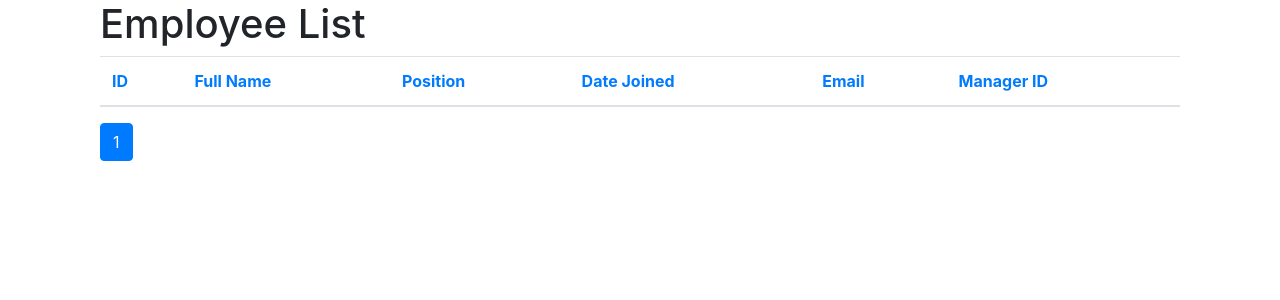
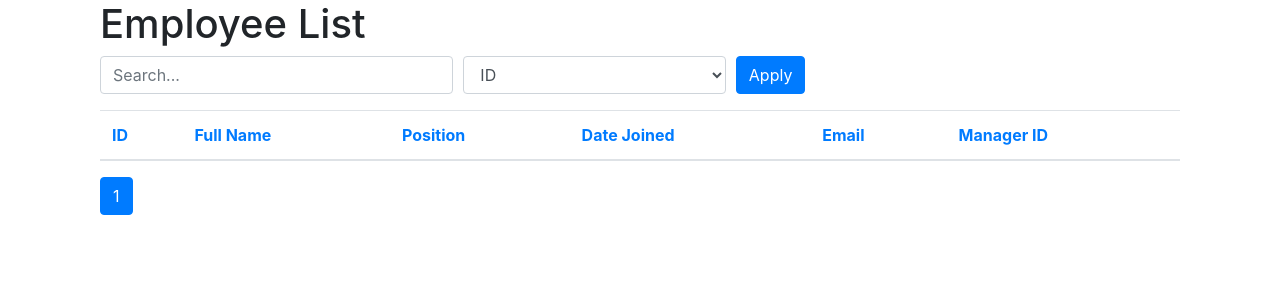
Before and after one commit to OlegBondarUA/employee-hierarchy-django, a Django app: page /employee_list/ in a window 1280 px wide. Shown: the part 56-356 px from the top of the page. Run offline with Django 4.2, Linux system fonts and the light colour scheme; data that the repository does not hold is empty; some libraries are stand-ins or nearby versions.

Commit message:
Updated employee_list view to handle AJAX requests for sorting and searching employees without page reload.

```diff
--- a/employees/views.py
+++ b/employees/views.py
@@ -27,10 +27,17 @@ def load_subordinates(request, employee_id):
 
 def employee_list(request):
     sort_by = request.GET.get('sort_by', 'id')
+    search_query = request.GET.get('search', '')
+
     employees = Employee.objects.all().order_by(sort_by)
+    if search_query:
+        employees = employees.filter(full_name__icontains=search_query)
 
     paginator = Paginator(employees, 50)
     page_number = request.GET.get('page')
     page_obj = paginator.get_page(page_number)
 
+    if request.headers.get('x-requested-with') == 'XMLHttpRequest':
+        return render(request, 'employees/employee_list_ajax.html', {'page_obj': page_obj})
+
     return render(request, 'employees/employee_list.html', {'page_obj': page_obj, 'sort_by': sort_by})
--- a/templates/employees/employee_list.html
+++ b/templates/employees/employee_list.html
@@ -2,7 +2,29 @@
 {% block content %}
 <div class="container">
     <h1>Employee List</h1>
-    <table class="table table-striped">
+
+    <form id="employee-filter-form">
+        <div class="form-row">
+            <div class="form-group col-md-4">
+                <input type="text" class="form-control" id="search-input" placeholder="Search...">
+            </div>
+            <div class="form-group col-md-3">
+                <select class="form-control" id="sort-by-select">
+                    <option value="id">ID</option>
+                    <option value="full_name">Full Name</option>
+                    <option value="position">Position</option>
+                    <option value="date_joined">Date Joined</option>
+                    <option value="email">Email</option>
+                    <option value="manager_id">Manager ID</option>
+                </select>
+            </div>
+            <div class="form-group col-md-2">
+                <button type="submit" class="btn btn-primary">Apply</button>
+            </div>
+        </div>
+    </form>
+
+    <table id="employee-table" class="table table-striped">
         <thead>
             <tr>
                 <th><a href="?sort_by=id">ID</a></th>
@@ -53,4 +75,31 @@
         </ul>
     </nav>
 </div>
+
+<script src="https://code.jquery.com/jquery-3.6.0.min.js"></script>
+<script>
+$(document).ready(function() {
+    $('#employee-filter-form').submit(function(event) {
+        event.preventDefault();
+
+        var searchQuery = $('#search-input').val().trim();
+        var sortBy = $('#sort-by-select').val();
+
+        $.ajax({
+            type: 'GET',
+            url: window.location.href,
+            data: {
+                'search': searchQuery,
+                'sort_by': sortBy
+            },
+            success: function(data) {
+                $('#employee-table tbody').html(data);
+            },
+            error: function() {
+                alert('Error loading employee data.');
+            }
+        });
+    });
+});
+</script>
 {% endblock %}
```
Also changed, not shown: templates/employees/employee_list_ajax.html (added, +10 -0 lines).
